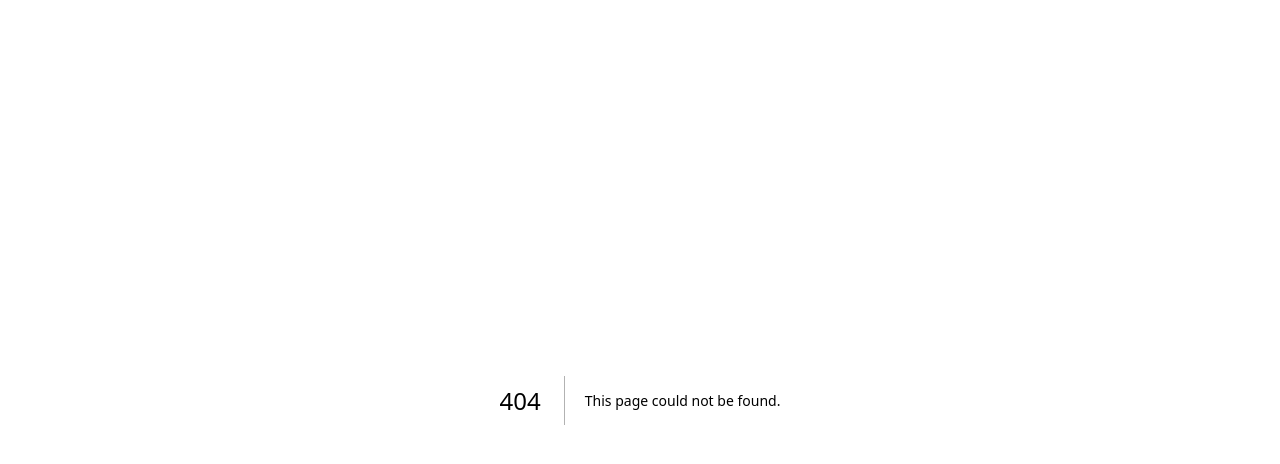
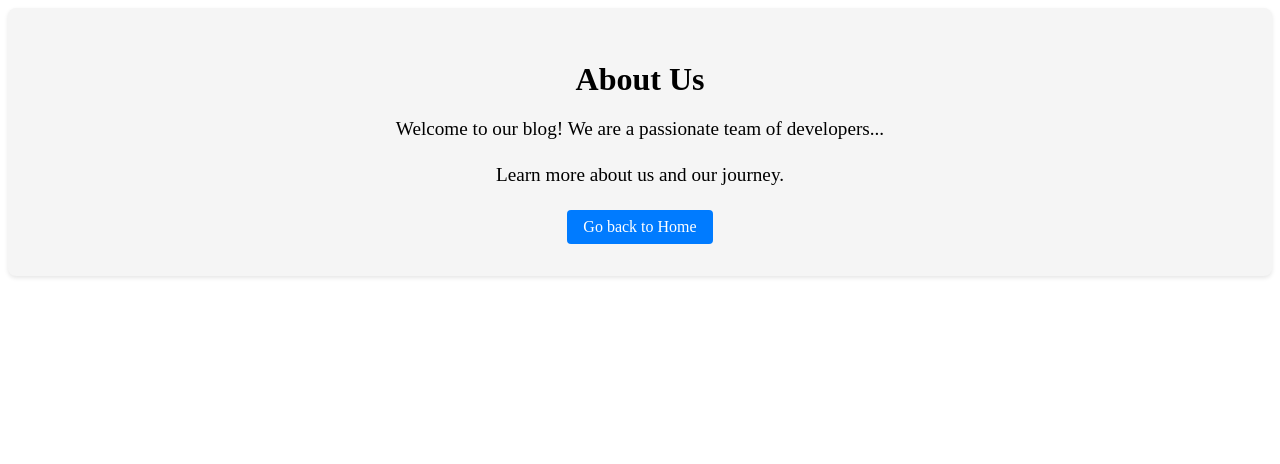
Before and after one commit to pathan-mehedi/module-11-assingment, a Next.js app: page /about in a window 1280 px wide. Before the commit this address had no page. Shown: the top 464 px of the page. Built offline with nearby package versions, Linux system fonts and the light colour scheme.

Commit message:
git added succesfully

```diff
--- a/package.json
+++ b/package.json
@@ -11,6 +11,8 @@
   "dependencies": {
     "next": "13.4.13",
     "react": "18.2.0",
-    "react-dom": "18.2.0"
+    "react-dom": "18.2.0",
+    "sass": "^1.65.1",
+    "sass-loader": "^13.3.2"
   }
 }
--- /dev/null
+++ b/pages/about.jsx
@@ -0,0 +1,20 @@
+import Link from 'next/link';
+import styles from '../styles/about.module.css';
+import fadeIn from '../styles/transitions.module.css';
+
+const About = () => {
+  return (
+    <div className={`${styles.content} ${fadeIn['fade-in']}`}>
+      <h1 className={styles.title}>About Us</h1>
+      <p className={styles.paragraph}>
+        Welcome to our blog! We are a passionate team of developers...
+      </p>
+      <p className={styles.paragraph}>Learn more about us and our journey.</p>
+      <Link href="/" passHref>
+        <div className={styles.link}>Go back to Home</div>
+      </Link>
+    </div>
+  );
+};
+
+export default About;
--- /dev/null
+++ b/styles/about.module.css
@@ -0,0 +1,37 @@
+/* about.module.css */
+
+.content {
+  padding: 2rem;
+  text-align: center;
+  background-color: #f5f5f5;
+  border-radius: 8px;
+  box-shadow: 0 2px 4px rgba(0, 0, 0, 0.1);
+}
+
+.fade-in {
+  animation: fadeIn 0.5s ease-in-out;
+}
+
+.title {
+  font-size: 2rem;
+  margin-bottom: 1rem;
+}
+
+.paragraph {
+  font-size: 1.2rem;
+  margin-bottom: 1.5rem;
+}
+
+.link {
+  display: inline-block;
+  padding: 0.5rem 1rem;
+  background-color: #007bff;
+  color: white;
+  text-decoration: none;
+  border-radius: 4px;
+  transition: background-color 0.3s ease;
+}
+
+.link:hover {
+  background-color: #0056b3;
+}
--- /dev/null
+++ b/styles/home.module.css
@@ -0,0 +1,14 @@
+/* styles/home.module.css */
+.link {
+    display: inline-block;
+    padding: 10px 20px;
+    background-color: #3498db;
+    color: #fff;
+    text-decoration: none;
+    border-radius: 4px;
+    transition: background-color 0.3s ease-in-out;
+  }
+
+  .link:hover {
+    background-color: #2980b9;
+  }
--- /dev/null
+++ b/styles/transitions.module.css
@@ -0,0 +1,15 @@
+.fade-in {
+    opacity: 0;
+    animation: fadeInAnimation ease-in-out 0.5s forwards;
+  }
+
+  @keyframes fadeInAnimation {
+    0% {
+      opacity: 0;
+      transform: translateY(-10px);
+    }
+    100% {
+      opacity: 1;
+      transform: translateY(0);
+    }
+  }
```
Also changed, not shown: app/page.js (deleted, +0 -95 lines), data/blogData.json (added, +20 -0 lines), pages/[id].jsx (added, +26 -0 lines), pages/blog.jsx (added, +22 -0 lines), pages/index.jsx (added, +25 -0 lines), styles/blog.module.css (added, +15 -0 lines), styles/post.module.css (added), 1 other file (tests, documents, lock files or other folders).
